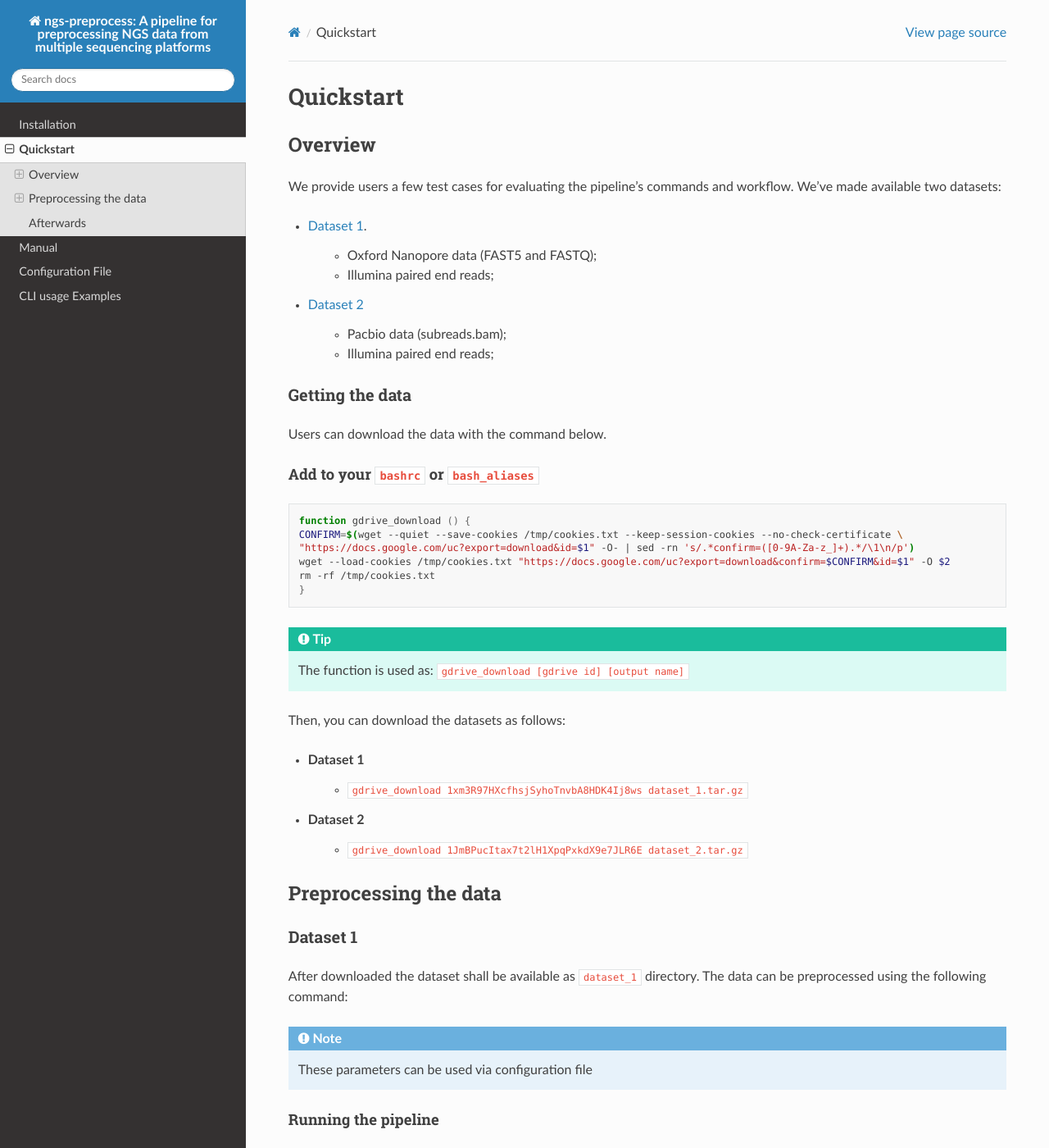
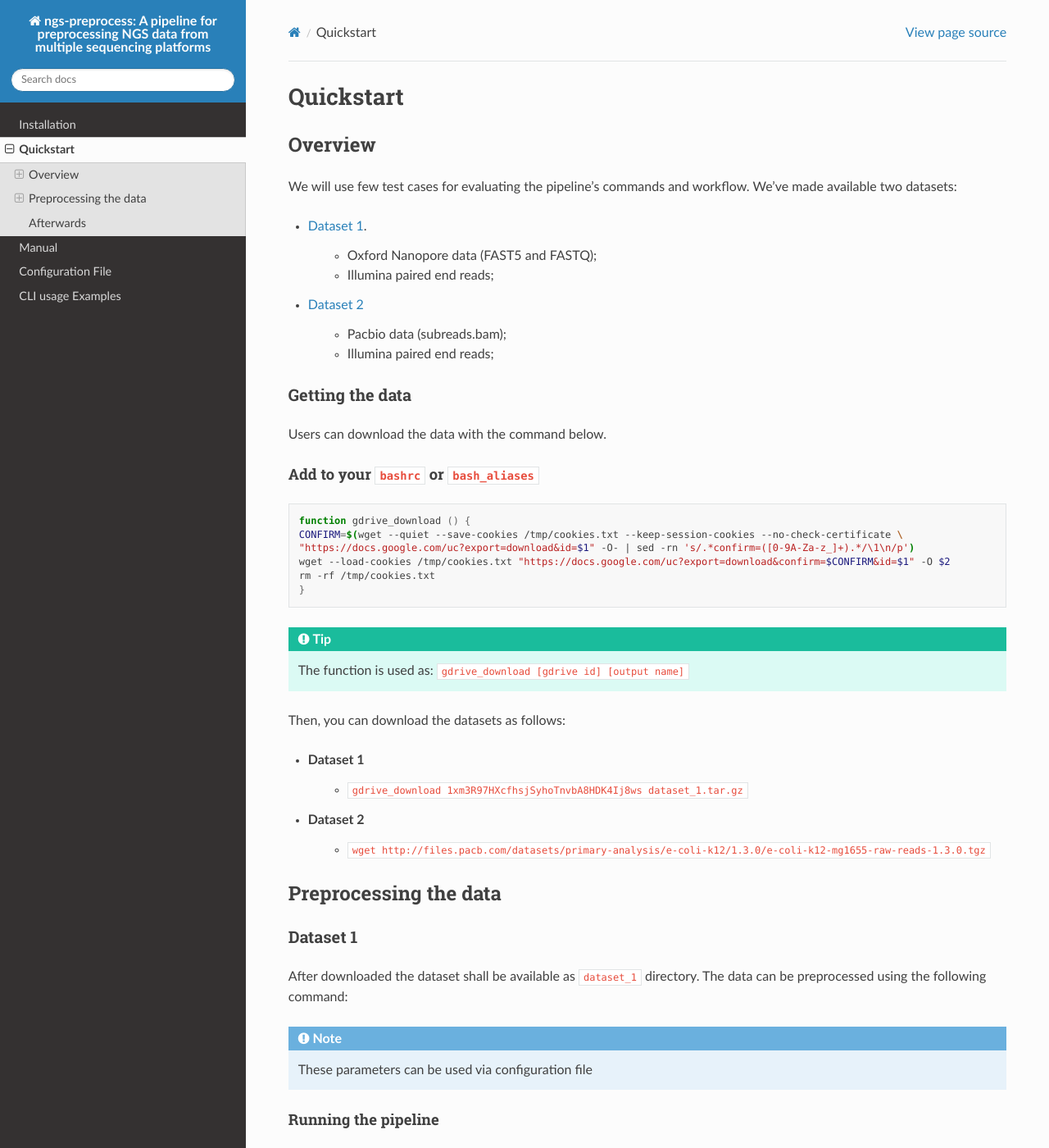
Before and after one commit to fmalmeida/ngs-preprocess, a Sphinx documentation site: the page built from docs/quickstart.rst, in a window 1280 px wide and 1400 px high. Shown: the whole window at 82% size. Built offline with Sphinx 7.4.7 and the Read the Docs theme 2.0.0, drawn with Linux system fonts in a browser that asks for light colours.

Commit message:
Updating quickstart

```diff
--- a/docs/quickstart.rst
+++ b/docs/quickstart.rst
@@ -6,7 +6,7 @@ Quickstart
 Overview
 --------
 
-We provide users a few test cases for evaluating the pipeline's commands and workflow.
+We will use few test cases for evaluating the pipeline's commands and workflow.
 We've made available two datasets:
 
 * `Dataset 1 <https://drive.google.com/file/d/1xm3R97HXcfhsjSyhoTnvbA8HDK4Ij8ws/view?usp=sharing>`_.
@@ -14,7 +14,7 @@ We've made available two datasets:
     * Oxford Nanopore data (FAST5 and FASTQ);
     * Illumina paired end reads;
 
-* `Dataset 2 <https://drive.google.com/file/d/1JmBPucItax7t2lH1XpqPxkdX9e7JLR6E/view?usp=sharing>`_
+* `Dataset 2 <https://github.com/PacificBiosciences/DevNet/wiki/E-coli-K12-MG1655-Resequencing>`_
 
     * Pacbio data (subreads.bam);
     * Illumina paired end reads;
@@ -48,7 +48,7 @@ Then, you can download the datasets as follows:
 
 * **Dataset 2**
 
-    * ``gdrive_download 1JmBPucItax7t2lH1XpqPxkdX9e7JLR6E dataset_2.tar.gz``
+    * ``wget http://files.pacb.com/datasets/primary-analysis/e-coli-k12/1.3.0/e-coli-k12-mg1655-raw-reads-1.3.0.tgz``
 
 Preprocessing the data
 ----------------------
```
